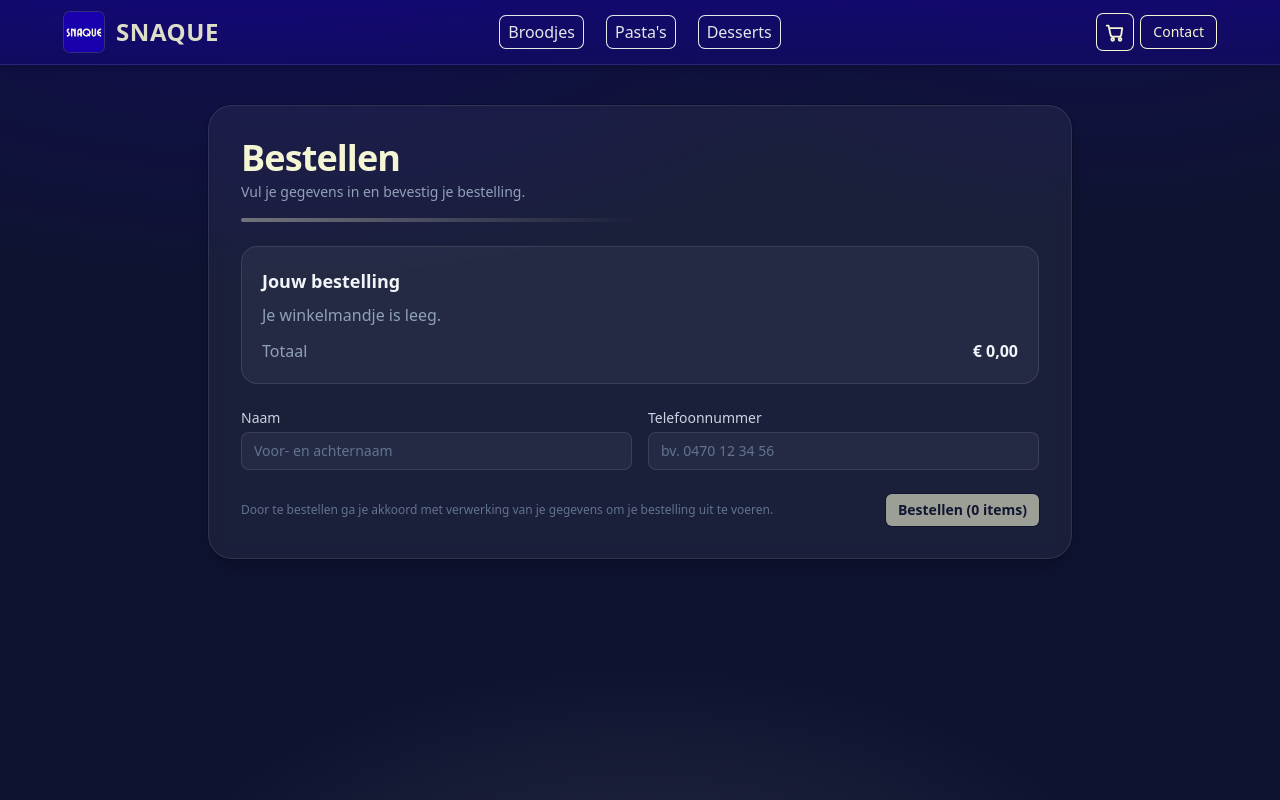
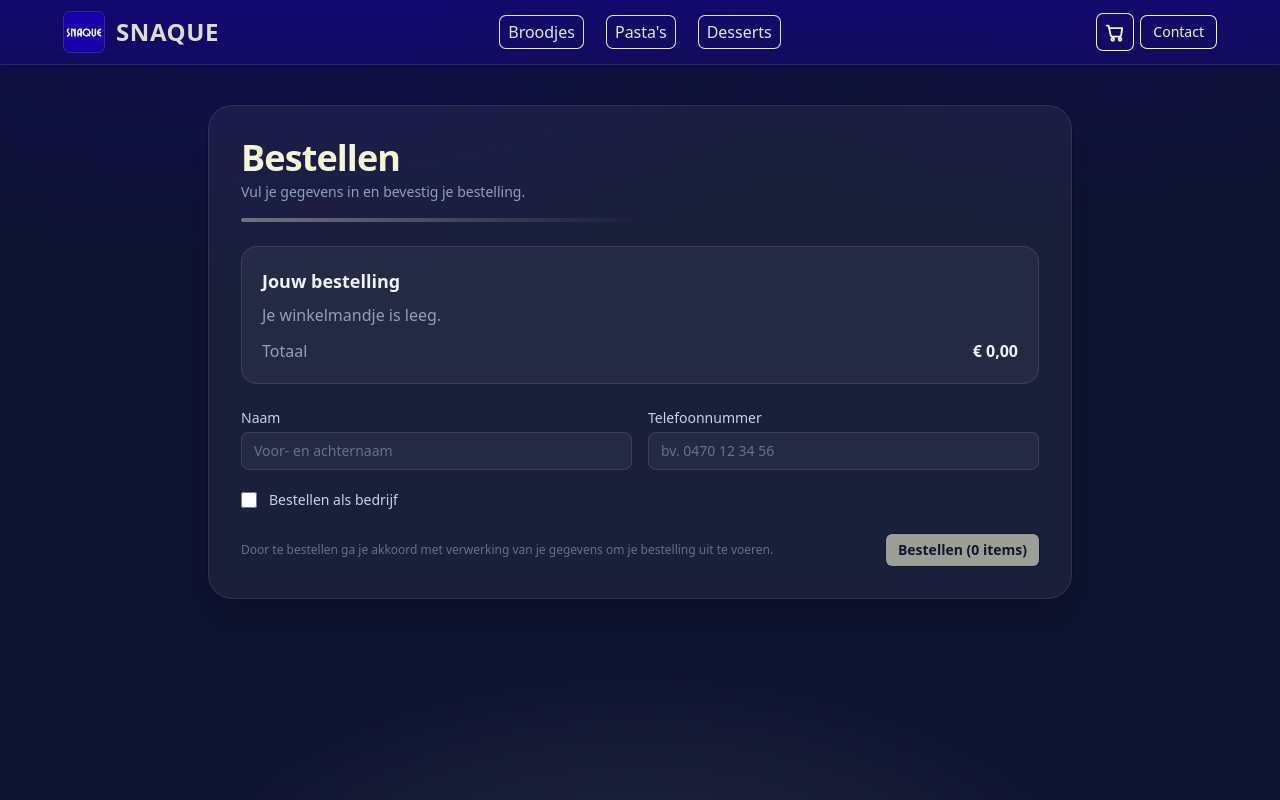
Before and after one commit to SeppeRuysschaert/Snaque, a Next.js app: page /order in a window 1280 px wide. Built offline with nearby package versions, Linux system fonts and the light colour scheme.

Commit message:
Bedrijf veld

```diff
--- a/src/app/api/order/email/route.ts
+++ b/src/app/api/order/email/route.ts
@@ -20,7 +20,7 @@ export async function POST(req: Request) {
   try {
     const { customer, items, total, placedAt } = await req.json();
 
-    // Basisvalidatie
+    // Basisvalidatie (bedrijf blijft optioneel)
     if (
       !customer?.name ||
       !customer?.phone ||
@@ -69,10 +69,6 @@ export async function POST(req: Request) {
       }
     }
 
-    // (Optioneel) totaal herberekenen server-side:
-    // const serverTotal = items.reduce((acc: number, it: any) => acc + (Number(it.price) * (it.qty ?? 1)), 0);
-    // if (Math.abs(serverTotal - Number(total)) > 0.01) { /* afwijking afhandelen */ }
-
     // Tekstregels per item
     const lines = items.map((it: any) => {
       const qty = it.qty ?? 1;
@@ -100,11 +96,18 @@ export async function POST(req: Request) {
       return `• ${it.name} × ${qty} — € ${(it.price * qty).toFixed(2)}${slot}${size}${sauces}${cheese}${bread}${removed}${note}`;
     });
 
+    // 👇 Nieuw: bedrijfsinfo in plain text
+    const isCompany = !!customer.isCompany;
+    const companyLine = customer.companyName ? `Bedrijf: ${customer.companyName}\n` : "";
+    const companyFlag = `Zakelijk: ${isCompany ? "ja" : "nee"}\n`;
+
     const text = `Nieuwe bestelling via Snaque
 
 Klant: ${customer.name}
 Tel.: ${customer.phone}
-${customer.note ? `Notitie: ${customer.note}\n` : ""}Datum/tijd: ${placedAt ?? new Date().toISOString()}
+${companyFlag}${companyLine}${customer.note ? `Notitie: ${customer.note}\n` : ""}Datum/tijd: ${
+      placedAt ?? new Date().toISOString()
+    }
 
 Items:
 ${lines.join("\n")}
@@ -112,13 +115,17 @@ ${lines.join("\n")}
 Totaal: € ${Number(total).toFixed(2)}
 `;
 
+    // 👇 Nieuw: bedrijfsinfo in HTML
     const html = `
       <div style="font-family:ui-sans-serif,system-ui,-apple-system,Segoe UI,Roboto,Arial;">
         <h2>Nieuwe bestelling via Snaque</h2>
-        <p><strong>Klant:</strong> ${escapeHtml(customer.name)}<br/>
-           <strong>Tel.:</strong> ${escapeHtml(customer.phone)}<br/>
-           ${customer.note ? `<strong>Notitie:</strong> ${escapeHtml(customer.note)}<br/>` : ""}
-           <strong>Datum/tijd:</strong> ${placedAt ?? new Date().toISOString()}
+        <p>
+          <strong>Klant:</strong> ${escapeHtml(customer.name)}<br/>
+          <strong>Tel.:</strong> ${escapeHtml(customer.phone)}<br/>
+          <strong>Zakelijk:</strong> ${isCompany ? "ja" : "nee"}<br/>
+          ${customer.companyName ? `<strong>Bedrijf:</strong> ${escapeHtml(customer.companyName)}<br/>` : ""}
+          ${customer.note ? `<strong>Notitie:</strong> ${escapeHtml(customer.note)}<br/>` : ""}
+          <strong>Datum/tijd:</strong> ${placedAt ?? new Date().toISOString()}
         </p>
         <h3>Items</h3>
         <ul>
@@ -173,7 +180,10 @@ Totaal: € ${Number(total).toFixed(2)}
     await transporter.sendMail({
       from: ORDER_EMAIL_FROM || SMTP_USER,
       to: ORDER_EMAIL_TO,
-      subject: `Nieuwe bestelling — ${customer.name}`,
+      // 👇 Nieuw: toon bedrijfsnaam in subject indien beschikbaar
+      subject: `Nieuwe bestelling — ${customer.name}${
+        customer.companyName ? ` (${customer.companyName})` : ""
+      }`,
       text,
       html,
     });
--- a/src/app/order/page.tsx
+++ b/src/app/order/page.tsx
@@ -37,6 +37,11 @@ export default function Order() {
   const [items, setItems] = useState<CartItem[]>([]);
   const [name, setName] = useState("");
   const [phone, setPhone] = useState("");
+
+  // ▶️ NIEUW: bedrijfsbestelling + (optionele) bedrijfsnaam
+  const [isCompany, setIsCompany] = useState(false);
+  const [companyName, setCompanyName] = useState("");
+
   const [sending, setSending] = useState(false);
   const [done, setDone] = useState(false);
   const [error, setError] = useState<string | null>(null);
@@ -51,6 +56,7 @@ export default function Order() {
     [items]
   );
 
+  // Validatie blijft ongewijzigd: bedrijfsnaam is optioneel, ook bij bedrijfsbestelling
   const valid =
     name.trim().length >= 2 &&
     /^[0-9 +().-]{8,}$/.test(phone.trim()) &&
@@ -60,11 +66,18 @@ export default function Order() {
     setError(null);
     setSending(true);
     try {
+      const baseCustomer = {
+        name: name.trim(),
+        phone: phone.trim(),
+        ...(isCompany ? { isCompany: true } : {}),
+        ...(companyName.trim() ? { companyName: companyName.trim() } : {}),
+      };
+
       const res = await fetch("/api/order/email", {
         method: "POST",
         headers: { "Content-Type": "application/json" },
         body: JSON.stringify({
-          customer: { name: name.trim(), phone: phone.trim() }, // opmerking weggelaten
+          customer: baseCustomer, // opmerking weggelaten
           items,
           total,
           placedAt: new Date().toISOString(),
@@ -142,14 +155,12 @@ export default function Order() {
 
                         {/* badges/extra info */}
                         <div className="mt-1 flex flex-wrap gap-1.5 text-xs">
-                          {/* broodtype */}
                           {(it as any).bread && (
                             <span className="inline-flex items-center rounded-md bg-white/5 text-slate-200 ring-1 ring-white/10 px-2 py-0.5 font-medium">
                               Brood: {String((it as any).bread).toLowerCase() === "bruin" ? "Bruin" : "Wit"}
                             </span>
                           )}
 
-                          {/* pasta details */}
                           {pasta && hasTimeslot(it) && (
                             <span className="inline-flex items-center rounded-md bg-white/5 text-slate-200 ring-1 ring-white/10 px-2 py-0.5 font-medium">
                               Timeslot: {(it as any).timeslot}
@@ -165,7 +176,6 @@ export default function Order() {
                               Sauzen: {sauces.join(" + ")}
                             </span>
                           )}
-                          {/* 🧀 Kaas-badge (alleen tonen als aanwezig) */}
                           {pasta && cheese && (
                             <span className="inline-flex items-center rounded-md bg-white/5 text-slate-200 ring-1 ring-white/10 px-2 py-0.5 font-medium">
                               Emmental: {cheese}
@@ -173,7 +183,6 @@ export default function Order() {
                           )}
                         </div>
 
-                        {/* weglaten (opmerking is verwijderd) */}
                         {(it as any).removed?.length > 0 ? (
                           <p className="mt-1 text-sm text-slate-400">
                             Weglaten: {(it as any).removed.join(", ")}
@@ -181,7 +190,6 @@ export default function Order() {
                         ) : null}
                       </div>
 
-                      {/* Prijsbadge (neutraal) */}
                       <div className="inline-flex items-center rounded-md px-2 py-1 text-xs font-semibold text-slate-100 ring-1 ring-white/12 bg-white/8">
                         {fmt(it.price * (it.qty ?? 1))}
                       </div>
@@ -196,7 +204,7 @@ export default function Order() {
             </div>
           </div>
 
-          {/* Gegevens (zonder opmerking) */}
+          {/* Gegevens + bedrijfsoptie */}
           <div className="mt-6 grid grid-cols-1 sm:grid-cols-2 gap-4">
             <div>
               <label className="block text-sm text-slate-300 mb-1">Naam</label>
@@ -217,6 +225,34 @@ export default function Order() {
                 placeholder="bv. 0470 12 34 56"
               />
             </div>
+
+            {/* ▶️ NIEUW: schakelaar 'Bestellen als bedrijf' */}
+            <div className="sm:col-span-2 flex items-center gap-3 mt-1">
+              <input
+                id="isCompany"
+                type="checkbox"
+                checked={isCompany}
+                onChange={(e) => setIsCompany(e.target.checked)}
+                className="h-4 w-4 rounded border-white/10 bg-white/5 text-[#f4f5d3] focus:ring-2 focus:ring-[#f4f5d3]"
+              />
+              <label htmlFor="isCompany" className="text-sm text-slate-300 select-none">
+                Bestellen als bedrijf
+              </label>
+            </div>
+
+            {/* ▶️ NIEUW: optioneel veld Bedrijfsnaam (alleen zichtbaar als bedrijf) */}
+            {isCompany && (
+              <div className="sm:col-span-2">
+                <label className="block text-sm text-slate-300 mb-1">
+                  Bedrijfsnaam <span className="text-slate-500">(optioneel)</span>
+                </label>
+                <input
+                  value={companyName}
+                  onChange={(e) => setCompanyName(e.target.value)}
+                  className="w-full rounded-lg bg-white/5 border border-white/10 px-3 py-2 text-sm text-slate-100 placeholder-slate-500 focus:outline-none focus:ring-2 focus:ring-[#f4f5d3] focus:border-white/20"
+                />
+              </div>
+            )}
           </div>
 
           {error && <p className="mt-4 text-sm text-rose-300">{error}</p>}
```
